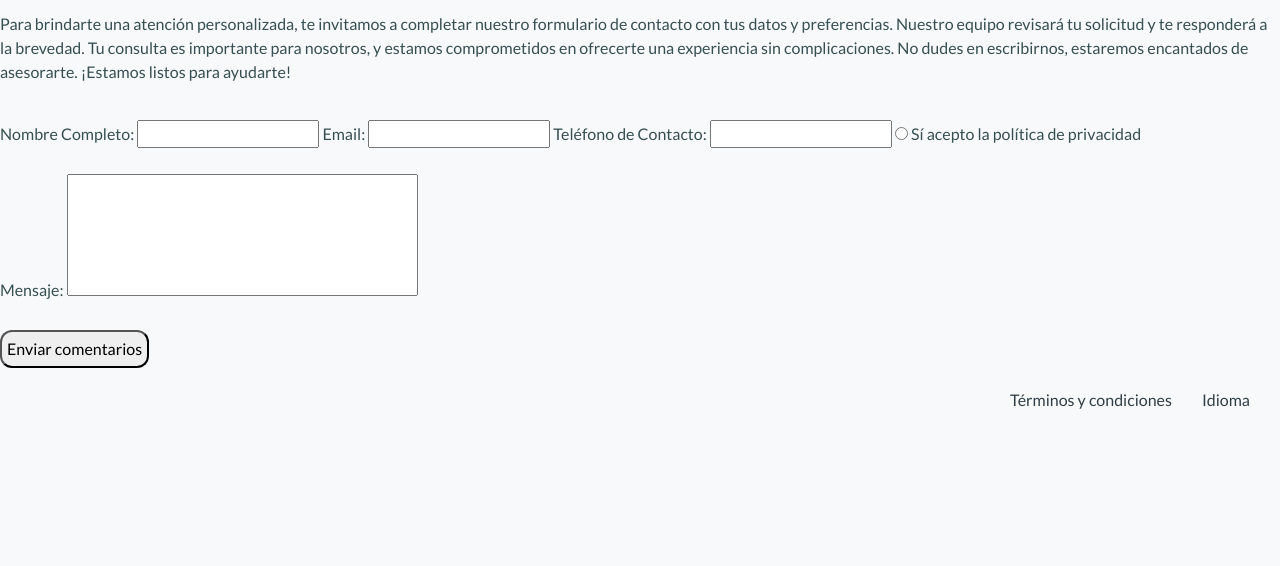
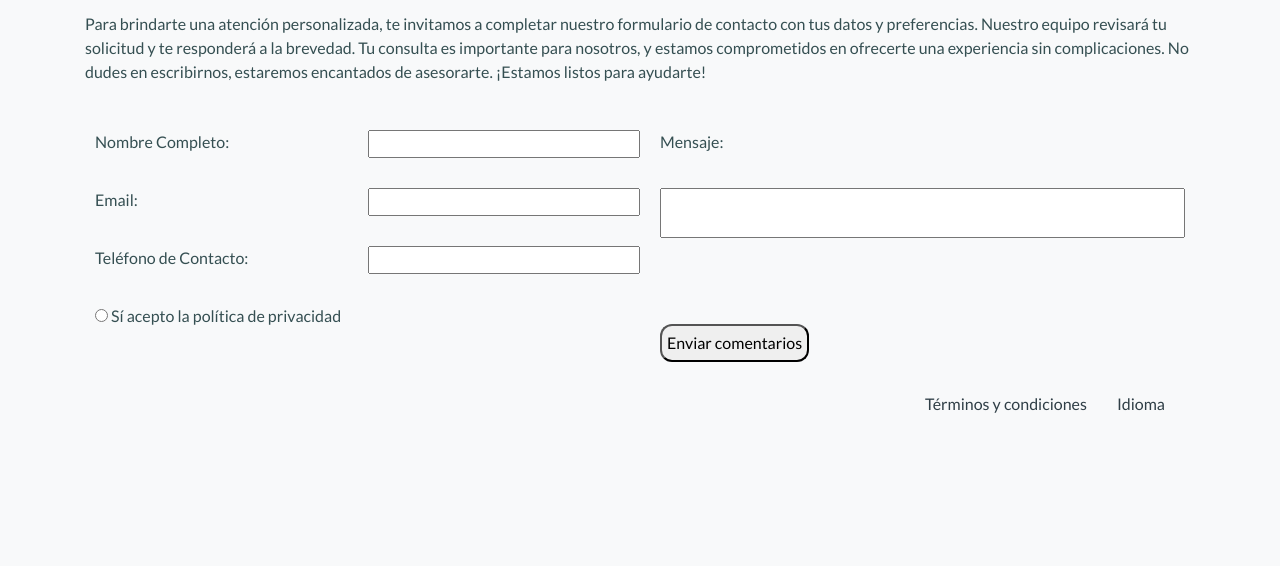
Before and after one commit to fakus79/Entrega2, a plain HTML site: page contactos.html in a window 1280 px wide. Shown: the part 234-800 px from the top of the page. Drawn offline with nearby package versions, Linux system fonts and the light colour scheme.

Commit message:
Agrego la pagina de contactos y hago correcciones generales

```diff
--- a/contactos.html
+++ b/contactos.html
@@ -12,22 +12,29 @@
     <link href="https://fonts.googleapis.com/css2?family=Lato:ital,wght@0,100;0,300;0,400;0,700;0,900;1,100;1,300;1,400;1,700;1,900&display=swap" rel="stylesheet">
 </head>
 <body>
-    <header>
-        <!-- fondo de skyline con logo superpuesto -->
+    <!-- contenedor general-->
+    <div class="container">
+        <main>
+
+            <!-- header con logo y fondo de edificios-->
+            <header class="logo">
                     <div class="headSkyline">
                         <img src="./assets/logo.png" class="overlayLogo" >
                     </div>
+            </header>
+
             <!-- barra de navegación-->
+            <div class="navbar navbar__modif-JUS ">
                 <nav class="navbar navbar-expand-lg navbar-light bg-light navbar__modif-JUS" >
-            <!-- botón burger para móviles-->
-            <button class="navbar-toggler navbar__modif-BK" type="button" data-toggle="collapse" data-target="#navbarSupportedContent" aria-controls="navbarSupportedContent" aria-expanded="false" aria-label="Toggle navigation" >
+                    <!-- botón burger que despliega navbar visible solo para móviles-->
+                    <button class="navbar-toggler" type="button" data-toggle="collapse" data-target="#navbarSupportedContent" aria-controls="navbarSupportedContent" aria-expanded="false" aria-label="Toggle navigation" >
                         <span class="navbar-toggler-icon"></span>
                     </button>
-            <!-- opciones de navegación-->
+                    <!-- navbar con opciones de navegación por el sitio-->
                     <div class="collapse navbar-collapse navbar__modif-GR" id="navbarSupportedContent">
-              <ul class="navbar-nav mr-auto navbar__modif-align">
-                <li class="nav-item">
-                  <a class="nav-link" href="./index.html">Inicio</a>
+                        <ul class="navbar-nav mr-auto navbar__modif-ALIGN">
+                            <li class="nav-item active">
+                                <a class="nav-link" href="./index.html">Inicio <span class="sr-only">(current)</span></a>
                             </li>
                             <li class="nav-item">
                                 <a class="nav-link" href="./registro.html">Registro</a>
@@ -35,8 +42,8 @@
                             <li class="nav-item">
                                 <a class="nav-link" href="./login.html">Login</a>
                             </li>
-                <li class="nav-item active">
-                    <a class="nav-link" href="./contactos.html">Contactanos<span class="sr-only">(current)</span></a>
+                            <li class="nav-item">
+                                <a class="nav-link" href="./contactos.html">Contactanos</a>
                             </li>
                             <li class="nav-item">
                                 <a class="nav-link" href="./ayuda.html">Ayuda</a>
@@ -44,33 +51,26 @@
                         </ul>
                     </div>
                 </nav>
-    </header>
-    <main>
+            </div>
+
             <h1>Formulario de Contacto</h1>
             <p class="descripcionContacto">Para brindarte una atención personalizada, te invitamos a completar nuestro formulario de contacto con tus datos y preferencias. Nuestro equipo revisará tu solicitud y te responderá a la brevedad. Tu consulta es importante para nosotros, y estamos comprometidos en ofrecerte una experiencia sin complicaciones. No dudes en escribirnos, estaremos encantados de asesorarte. ¡Estamos listos para ayudarte!</p>
-        <form action="/submit" method="post">
-            <section class="contactGeneral">
-                <!-- componentes generales del form-->
-                <label for="nombre">Nombre Completo:</label>
-                <input type="text" name="nombre" id="nombre">
+            <div class="container_contacto contactGeneral">
+                <div class="txt_label1">Nombre Completo:</div>
+                <div class="txt_label2">Email:</div>
+                <div class="txt_label3">Teléfono de Contacto:</div>
+                <div class="txt_pol"><input type="radio"> Sí acepto la política de privacidad</div>
+                <div class="inp_name"><input type="text" name="nombre" id="nombre"></div>
+                <div class="inp_email"><input type="text" name="email" id="email"></div>
+                <div class="imp_tel"><input type="text" name="telefono" id="telefono"></div>
+                <div class="area_msg"><textarea name="msgText" id="msgText>" class="msgText"></textarea></div>
+                <div class="txt_label4">Mensaje:</div>
+                <div class="bot_send"><button>Enviar comentarios </button></div>
+              </div>
 
-                <label for="email">Email:</label>
-                <input type="text" name="email" id="email">
+        </main>
 
-                <label for="telefono">Teléfono de Contacto:</label>
-                <input type="text" name="telefono" id="telefono">
-
-                <input type="radio">
-                <label for="politica">Sí acepto la política de privacidad</label>
-            </section>
-            <section class="contactTexto">
-                <!-- caja principal de llenado-->
-                <label for="msg">Mensaje:</label>
-                <textarea name="msgText" id="msgText>" class="msgText" cols="40" rows="5" ></textarea>
-            </section>
-            <button>Enviar comentarios </button>
-        </form>
-    </main>
+        <!-- pie de página -->
         <footer>
             <section class="piePagina">
                 <!-- footer-->
@@ -78,6 +78,7 @@
                 <p> <a href="./lang.html">Idioma</a> </p>
             </section>
         </footer>
+    </div>
     <script src="https://code.jquery.com/jquery-3.3.1.slim.min.js" integrity="sha384-q8i/X+965DzO0rT7abK41JStQIAqVgRVzpbzo5smXKp4YfRvH+8abtTE1Pi6jizo" crossorigin="anonymous"></script>
     <script src="https://cdn.jsdelivr.net/npm/popper.js@1.14.3/dist/umd/popper.min.js" integrity="sha384-ZMP7rVo3mIykV+2+9J3UJ46jBk0WLaUAdn689aCwoqbBJiSnjAK/l8WvCWPIPm49" crossorigin="anonymous"></script>
     <script src="https://cdn.jsdelivr.net/npm/bootstrap@4.1.3/dist/js/bootstrap.min.js" integrity="sha384-ChfqqxuZUCnJSK3+MXmPNIyE6ZbWh2IMqE241rYiqJxyMiZ6OW/JmZQ5stwEULTy" crossorigin="anonymous"></script>
--- a/css/style.css
+++ b/css/style.css
@@ -22,6 +22,12 @@ button {
 input[type="date"] {
     /*espaciar y achicar todos los input de fecha*/
     width: 120px;
+    margin-right: 20px;
+
+}
+
+input[type="text"] {
+    width: 100%;
     margin-right: 20px;
 
 }
@@ -177,11 +183,6 @@ h1 {
 
 }
 
-.contactGeneral {
-    color: #354f52;
-    padding-bottom: 20px;
-}
-
 .contactTexto{
     color: #354f52;
     padding-bottom: 20px;
@@ -235,6 +236,50 @@ h1 {
 .galeria{
     display: inline;
 }
+
+.msgText{
+    width: 100%;
+}
+
+.container_contacto {
+    color: #354f52;
+    display: grid;
+    grid-template-columns: 1fr;
+    grid-template-rows: repeat(10, 0.1fr);
+    grid-auto-flow: row;
+    grid-template-areas:
+      "txt_label1"
+      "inp_name"
+      "txt_label2"
+      "inp_email"
+      "txt_label3"
+      "imp_tel"
+      "txt_label4"
+      "area_msg"
+      "txt_pol"
+      "bot_send";
+  }
+
+  .txt_label1 { grid-area: txt_label1; }
+
+  .txt_label2 { grid-area: txt_label2; }
+
+  .txt_label3 { grid-area: txt_label3; }
+
+  .txt_pol { grid-area: txt_pol; }
+
+  .inp_name { grid-area: inp_name; }
+
+  .inp_email { grid-area: inp_email; }
+
+  .imp_tel { grid-area: imp_tel; }
+
+  .area_msg { grid-area: area_msg; }
+
+  .txt_label4 { grid-area: txt_label4; }
+
+  .bot_send { grid-area: bot_send; padding-top: 20px }
+
 
 
 @media (min-width: 600px) {
@@ -290,6 +335,7 @@ h1 {
 }
 
 
+
 @media (min-width: 990px) {
     /*cambios necesarios para DESKTOP*/
 
@@ -313,6 +359,34 @@ h1 {
         font-size: medium;
     }
 
+
+    .container_contacto {
+        color: #354f52;
+        padding: 10px 10px 10px 10px;
+        display: grid;
+        grid-template-columns: 0.5fr 0.5fr 1fr;
+        grid-template-rows: 1fr 1fr 1fr 1fr;
+        gap: 0px 0px;
+        grid-auto-flow: row;
+        grid-template-areas:
+        "txt_label1 inp_name txt_label4"
+        "txt_label2 inp_email area_msg"
+        "txt_label3 imp_tel area_msg"
+        "txt_pol txt_pol bot_send";
+    }
+
+    .area_msg {
+        padding-left: 20px
+    }
+
+    .txt_label4 {
+        padding-left: 20px
+    }
+
+    .bot_send{
+        padding-left: 20px
+    }
+
 }
 
 /*
```
Lines whose indentation alone changed are shown as unchanged.
